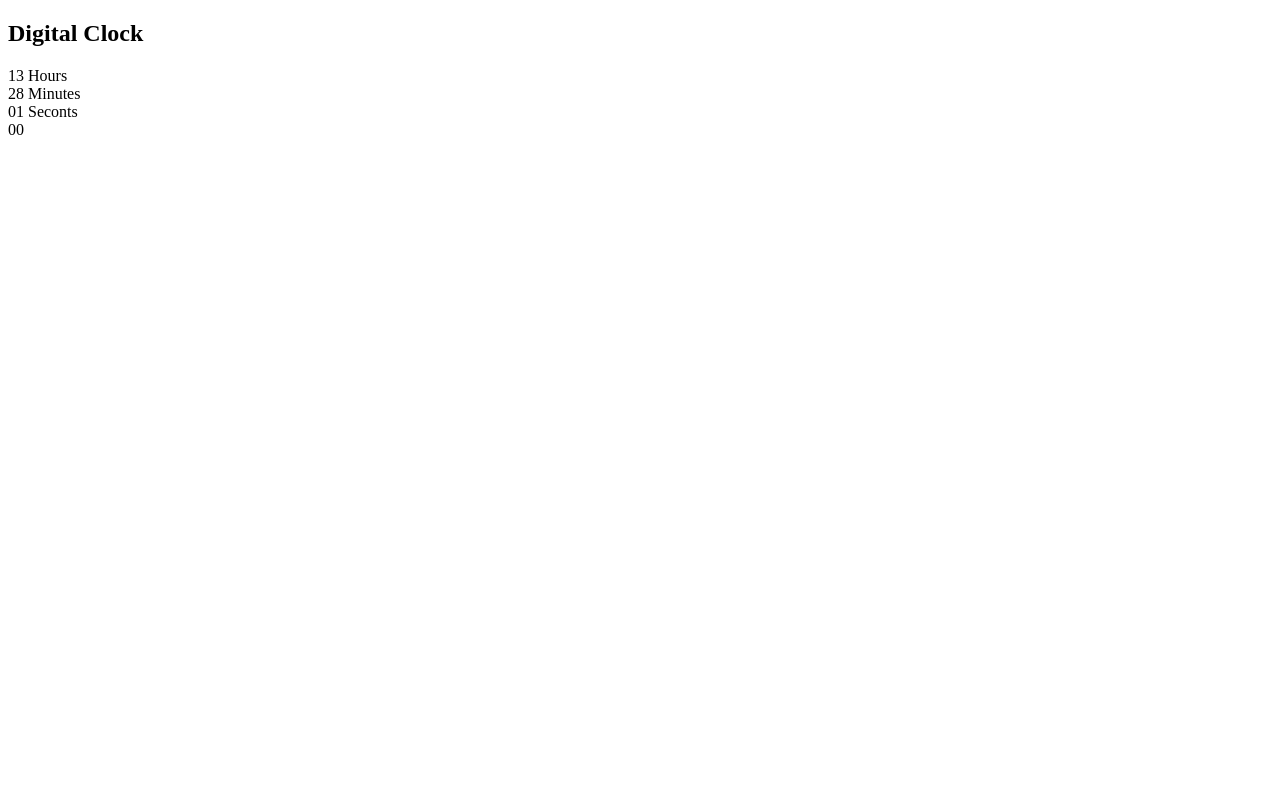
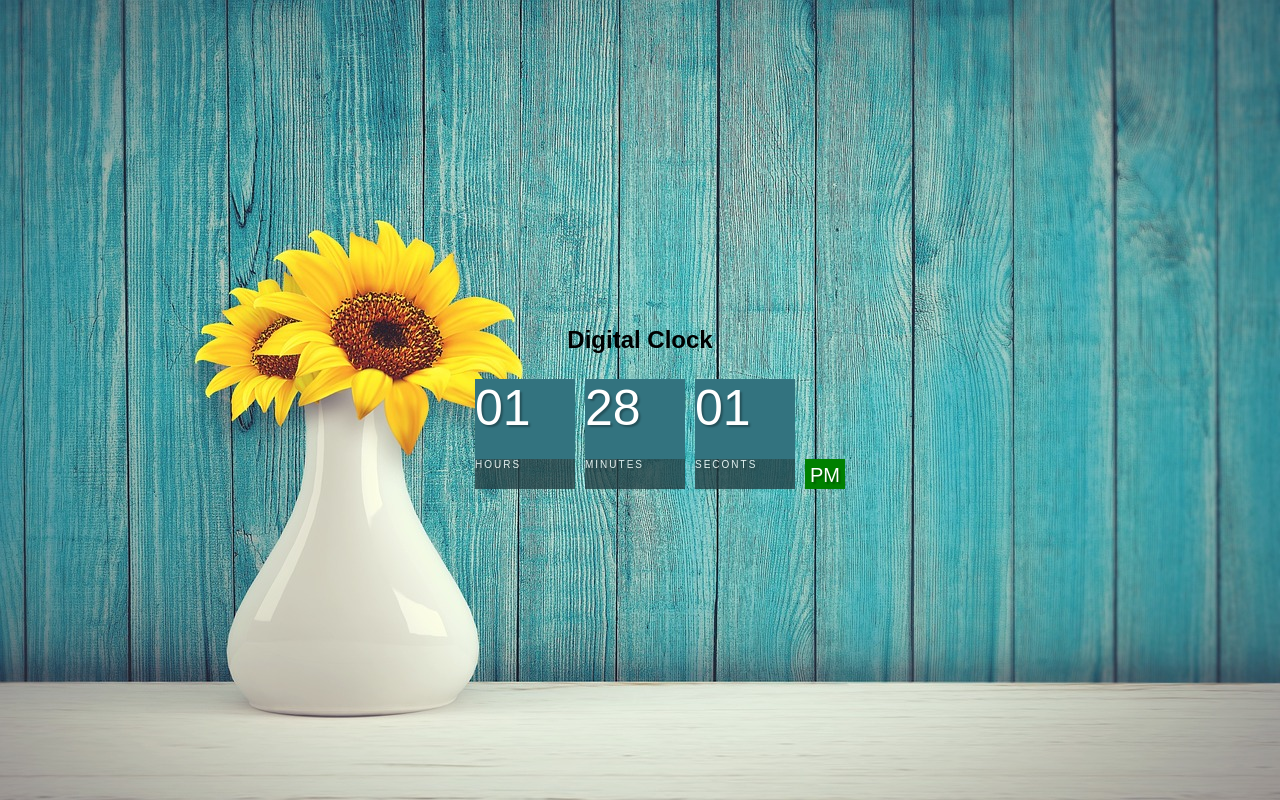
Before and after one commit to aklema094/Digital-Clock, a plain HTML site: page index.html in a window 1280 px wide. Drawn offline with Linux system fonts and the light colour scheme.

Commit message:
added design of digital clock

```diff
--- a/app.js
+++ b/app.js
@@ -1,17 +1,22 @@
 let hourel = document.querySelector("#hours");
 let minutel = document.querySelector("#minutes");
 let secel = document.querySelector("#seconts");
-
+let ap = document.querySelector("#ampm");
 function getTime(){
 let currentTime = new Date();
 
 let hour = currentTime.getHours();
 let min = currentTime.getMinutes();
 let sec = currentTime.getSeconds();
-
+let ampm = "AM";
+if(hour>12){
+   hour = hour -12;
+   ampm = "PM"
+}
 hourel.innerText = hour.toString().padStart(2,"0");
 minutel.innerText = min.toString().padStart(2,"0");
 secel.innerText = sec.toString().padStart(2,"0");
+ap.innerText = ampm;
 }
 
 setInterval(getTime,1000);
--- a/index.html
+++ b/index.html
@@ -7,8 +7,8 @@
     <link rel="stylesheet" href="style.css">
 </head>
 <body>
+    <h2>Digital Clock</h2>
     <div class="container">
-        <h2>Digital Clock</h2>
         <div>
             <span id="hours">00</span>
             <span class="text">Hours</span>
--- a/style.css
+++ b/style.css
@@ -1,5 +1,51 @@
 body{
-
-
+   background-color: #33737f;
+   margin: 0;
+   display: flex;
+   flex-direction: column;
+   align-items: center;
+   height: 100vh;
+   justify-content: center;
+   background-image: url("sunflowers-3292932_1280.jpg");
+   background-size: contain;
+   background-position: center;
+   background-repeat:no-repeat;
+   font-family: sans-serif;
+}
+.container{
+    display: flex;
+}
+.container div{
+    margin: 5px;
+    position: relative;
+}
+.container span{
+    width: 100px;
+    height: 80px;
+    background-color: #33737f ;
+    color: white;
+    display: flex;
+    text-align: center;
+    font-size: 50px;
+    text-shadow: 2px 2px 2px rgba(0,0,0,0.3);
 
 }
+.container .text{
+    height: 30px;
+    font-size: 10px;
+    background-color: #234045;
+    text-transform: uppercase;
+    letter-spacing: 2px;
+    opacity: 0.8;
+
+}
+.container #ampm{
+    bottom: 0;
+    position: absolute;
+    width: 30px;
+    height: 20px;
+    padding: 5px;
+    font-size: 20px;
+    background-color: green;
+
+}
```
Also changed, not shown: sunflowers-3292932_1280.jpg (added).
